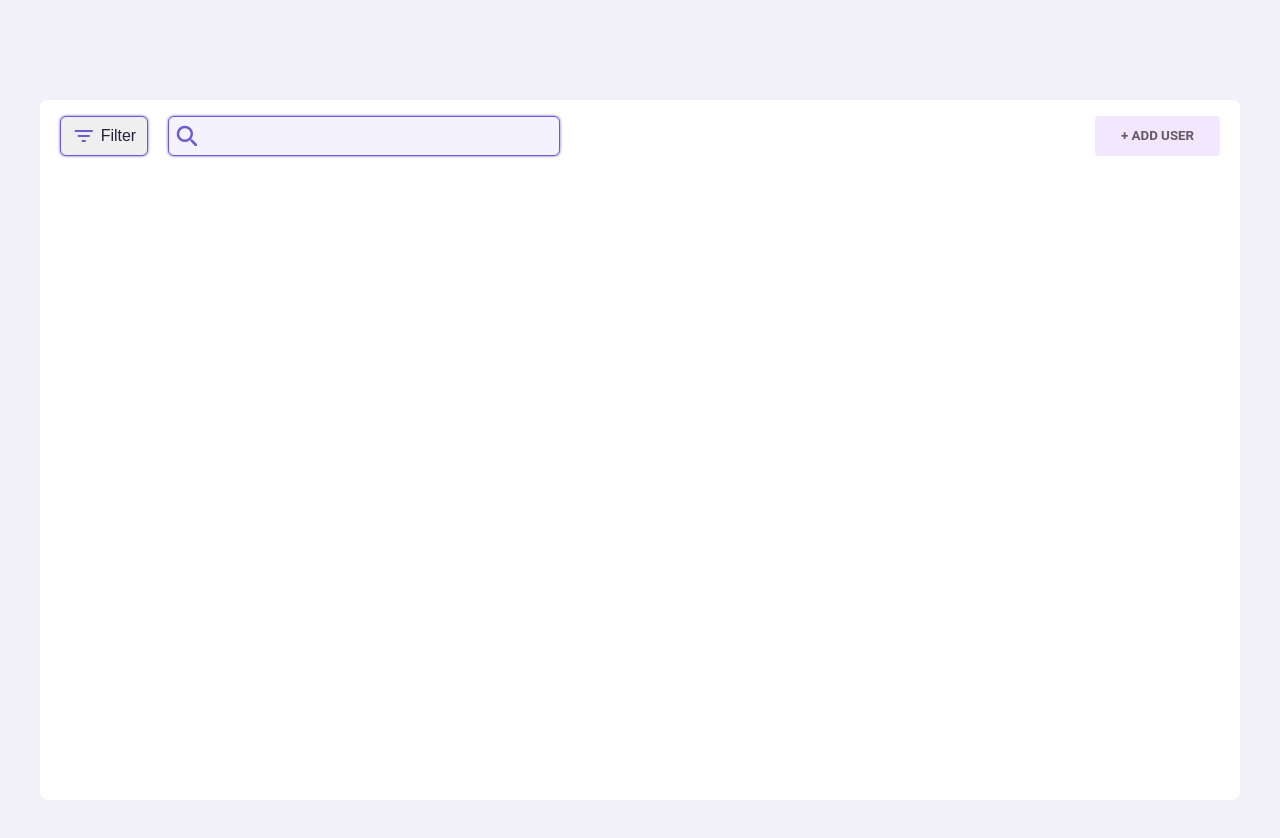
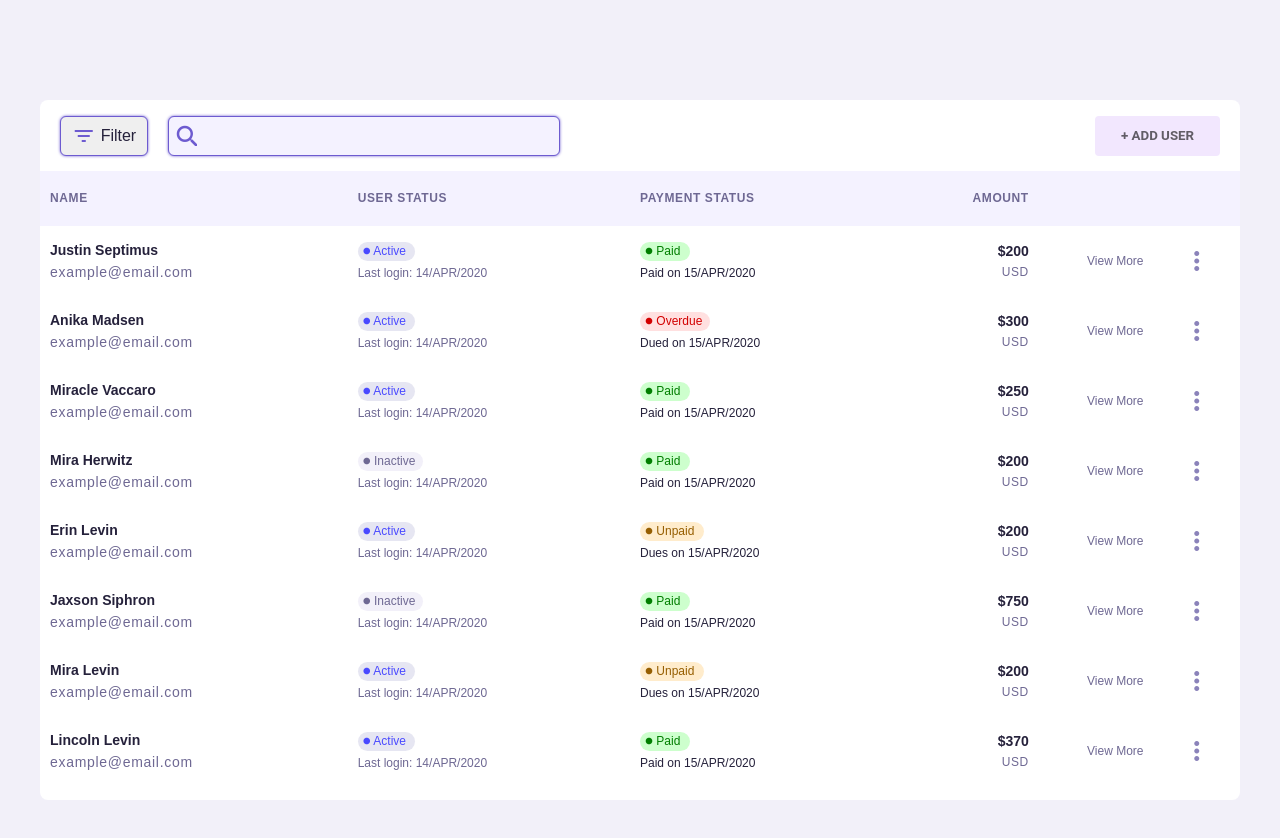
Before and after one commit to KoliverdovLS/Test-project-Angular, an Angular app: page / in a window 1280 px wide. Shown: the top 838 px of the page. Built offline with nearby package versions, Linux system fonts and the light colour scheme.

Commit message:
feat: added list-users component

```diff
--- a/src/app/app.component.html
+++ b/src/app/app.component.html
@@ -2,6 +2,7 @@
 <div class="main-container">
   <div class="content-container">
     <app-top-bar></app-top-bar>
+    <list-users></list-users>
   </div>
 
 </div>
--- a/src/app/app.module.ts
+++ b/src/app/app.module.ts
@@ -3,11 +3,13 @@ import { BrowserModule } from '@angular/platform-browser';
 import { MatIconModule } from '@angular/material/icon';
 import { AppComponent } from './app.component';
 import { TopBarComponent } from './top-bar/top-bar.component';
+import { listUsersComponent} from './lsit-users/list-users.component';
 
 @NgModule({
   declarations: [
     AppComponent,
-    TopBarComponent
+    TopBarComponent,
+    listUsersComponent
   ],
   imports: [
     BrowserModule,
--- a/src/app/lsit-users/list-users.component.css
+++ b/src/app/lsit-users/list-users.component.css
@@ -0,0 +1,168 @@
+table {
+  width: 100%;
+  border-spacing: 0;
+}
+
+td {
+  padding: 10px;
+}
+
+tr {
+  border: 1px solid red;
+}
+
+tr:hover {
+  background-color: #F2F0F9;
+}
+
+thead {
+  background: #F4F2FF;
+  font-family: "interFont", sans-serif;
+  font-style: normal;
+  font-weight: 600;
+  font-size: 12px;
+  line-height: 15px;
+
+  letter-spacing: 0.05em;
+  text-transform: uppercase;
+
+  color: #6E6893;
+}
+
+th {
+  height: 35px;
+  text-align: left;
+  padding: 10px;
+}
+
+
+p {
+  font-family: "interFont", sans-serif;
+  font-size: 12px;
+  font-weight: 500;
+  margin-top: 5px;
+  margin-bottom: 5px;
+}
+
+.full-name-container {
+  font-weight: bold;
+  font-size: 14px;
+  line-height: 17px;
+  color: #25213B;
+}
+
+.email-container {
+  font-size: 14px;
+  line-height: 17px;
+  letter-spacing: 0.05em;
+  color: #6E6893;
+}
+
+.Active-user-status {
+  height: 19px;
+  width: 57px;
+  line-height: 19px;
+  background-color: #E6E6F2;
+  color: #4A4AFF;
+  border-radius: 10px;
+}
+
+.Inactive-user-status {
+  height: 19px;
+  width: 65px;
+  line-height: 19px;
+  background-color: #F2F0F9;
+  color: #6E6893;
+  border-radius: 10px;
+}
+
+.point-to-user-status {
+  font-size: 8px;
+  margin-left: 5px;
+}
+
+.last-login {
+  color: #6E6893;
+}
+
+.Paid-payment-status {
+  height: 19px;
+  width: 50px;
+  line-height: 19px;
+  background-color: #CDFFCD;
+  color: #007F00;
+  border-radius: 10px;
+}
+
+.Overdue-payment-status {
+  height: 19px;
+  width: 70px;
+  line-height: 19px;
+  background-color: #FFE0E0;
+  color: #D30000;
+  border-radius: 10px;
+}
+
+.Unpaid-payment-status {
+  height: 19px;
+  width: 64px;
+  line-height: 19px;
+  background-color: #FFECCC;
+  color: #965E00;
+  border-radius: 10px;
+}
+
+.date-paid {
+  color: #25213B;
+}
+
+
+.amount-head {
+  text-align: right;
+  margin-right: 50px;
+}
+
+.amount-count {
+  font-weight: 600;
+  font-size: 14px;
+  line-height: 17px;
+  text-align: right;
+  text-transform: uppercase;
+
+  color: #25213B;
+}
+
+.amount-text-currency {
+  font-size: 12px;
+  line-height: 15px;
+  text-align: right;
+  letter-spacing: 0.05em;
+
+  color: #6E6893;
+}
+
+.view-more-container {
+  width: 100%;
+  height: 50px;
+  display: flex;
+  justify-content: space-evenly;
+  align-items: center;
+}
+
+.view-more-text {
+  font-size: 12px;
+  line-height: 15px;
+
+  color: #6E6893;
+}
+
+.view-more-btn {
+  border-radius: 20px;
+  font-size: 30px;
+  color: #8B83BA;
+}
+
+.view-more-btn:hover {
+  cursor: pointer;
+  color: #6D5BD0;
+}
--- a/src/app/lsit-users/list-users.component.html
+++ b/src/app/lsit-users/list-users.component.html
@@ -1,10 +1,41 @@
-<!DOCTYPE html>
-<html lang="en">
-<head>
-  <meta charset="UTF-8">
-  <title>Title</title>
-</head>
-<body>
-
-</body>
-</html>
+<table>
+  <thead>
+    <tr>
+      <th>{{textConstans.nameColumn}}</th>
+      <th>{{textConstans.userStatusColumn}}</th>
+      <th>{{textConstans.paymentStatusColumn}}</th>
+      <th class="amount-head">{{textConstans.amountColumn}}</th>
+      <th></th>
+    </tr>
+  </thead>
+  <tbody>
+    <tr *ngFor="let user of arrUsers">
+      <td>
+        <p class="full-name-container">{{user.firstName + user.lastName}}</p>
+        <p class="email-container">{{user.email}}</p>
+      </td>
+      <td>
+        <p [class]="user.userStatus ? 'Active' + '-user-status' : 'Inactive' + '-user-status'">
+          <span class="material-icons point-to-user-status">brightness_1</span>
+          {{user.userStatus ? 'Active' : 'Inactive'}}
+        </p>
+        <p class="last-login">{{user.lastLogin}}</p>
+      </td>
+      <td>
+        <p [class]="user.payment.status + '-payment-status'">
+          <span class="material-icons point-to-user-status">brightness_1</span>
+          {{user.payment.status}}
+        </p>
+        <p class="date-paid">{{user.payment.prefixToDate + user.date}}</p>
+      </td>
+      <td>
+        <p class="amount-count">{{textConstans.usdIcon + user.amount}}</p>
+        <p class="amount-text-currency">{{textConstans.usdText}}</p>
+      </td>
+      <td class="view-more-container">
+        <p class="view-more-text">{{textConstans.viewMore}}</p>
+        <span class="material-icons view-more-btn">more_vert</span>
+      </td>
+    </tr>
+  </tbody>
+</table>
--- a/src/app/lsit-users/list-users.component.ts
+++ b/src/app/lsit-users/list-users.component.ts
@@ -0,0 +1,146 @@
+import {Component, OnInit} from '@angular/core';
+
+
+let textConstans = {
+  nameColumn: 'NAME',
+  userStatusColumn: 'USER STATUS',
+  paymentStatusColumn: 'PAYMENT STATUS',
+  amountColumn: 'AMOUNT',
+  viewMore: 'View More',
+  usdText: 'USD',
+  usdIcon: '$',
+
+}
+
+let paymentStatuses = {
+  paid: {
+    status: 'Paid',
+    prefixToDate: 'Paid on ',
+  },
+  unpaid: {
+    status: 'Unpaid',
+    prefixToDate: 'Dues on ',
+  },
+  overdue: {
+    status: 'Overdue',
+    prefixToDate: 'Dued on ',
+  }
+}
+
+interface myUser {
+  firstName: string,
+  lastName: string,
+  email: string,
+  userStatus: boolean,
+  lastLogin: string,
+  payment: object,
+  date: string,
+  amount: number,
+  id: number,
+}
+
+export const myUsersArr: myUser[] = [{
+  firstName: 'Justin',
+  lastName: ' Septimus',
+  email: 'example@email.com',
+  userStatus: true,
+  lastLogin: 'Last login: 14/APR/2020',
+  payment: paymentStatuses.paid,
+  date: '15/APR/2020',
+  amount: 200,
+  id: 0,
+  },
+  {
+    firstName: 'Anika',
+    lastName: ' Madsen',
+    email: 'example@email.com',
+    userStatus: true,
+    lastLogin: 'Last login: 14/APR/2020',
+    payment: paymentStatuses.overdue,
+    date: '15/APR/2020',
+    amount: 300,
+    id: 1,
+  },
+  {
+    firstName: 'Miracle',
+    lastName: ' Vaccaro',
+    email: 'example@email.com',
+    userStatus: true,
+    lastLogin: 'Last login: 14/APR/2020',
+    payment: paymentStatuses.paid,
+    date: '15/APR/2020',
+    amount: 250,
+    id: 2,
+  },
+  {
+    firstName: 'Mira',
+    lastName: ' Herwitz',
+    email: 'example@email.com',
+    userStatus: false,
+    lastLogin: 'Last login: 14/APR/2020',
+    payment: paymentStatuses.paid,
+    date: '15/APR/2020',
+    amount: 200,
+    id: 3,
+  },
+  {
+    firstName: 'Erin',
+    lastName: ' Levin',
+    email: 'example@email.com',
+    userStatus: true,
+    lastLogin: 'Last login: 14/APR/2020',
+    payment: paymentStatuses.unpaid,
+    date: '15/APR/2020',
+    amount: 200,
+    id: 4,
+  },
+  {
+    firstName: 'Jaxson',
+    lastName: ' Siphron',
+    email: 'example@email.com',
+    userStatus: false,
+    lastLogin: 'Last login: 14/APR/2020',
+    payment: paymentStatuses.paid,
+    date: '15/APR/2020',
+    amount: 750,
+    id: 5,
+  },
+  {
+    firstName: 'Mira',
+    lastName: ' Levin',
+    email: 'example@email.com',
+    userStatus: true,
+    lastLogin: 'Last login: 14/APR/2020',
+    payment: paymentStatuses.unpaid,
+    date: '15/APR/2020',
+    amount: 200,
+    id: 6,
+  },
+  {
+    firstName: 'Lincoln',
+    lastName: ' Levin',
+    email: 'example@email.com',
+    userStatus: true,
+    lastLogin: 'Last login: 14/APR/2020',
+    payment: paymentStatuses.paid,
+    date: '15/APR/2020',
+    amount: 370,
+    id: 7,
+  }];
+
+
+@Component({
+  selector: 'list-users',
+  templateUrl: './list-users.component.html',
+  styleUrls: ['./list-users.component.css']
+})
+
+export class listUsersComponent implements OnInit {
+  arrUsers = myUsersArr;
+  textConstans = textConstans;
+
+  constructor() {
+  }
+  ngOnInit() {
+  }
+}
--- a/src/app/top-bar/top-bar.component.ts
+++ b/src/app/top-bar/top-bar.component.ts
@@ -1,4 +1,5 @@
 import {Component, OnInit} from '@angular/core';
+import { myUsersArr } from '../lsit-users/list-users.component';
 
 @Component({
   selector: 'app-top-bar',
```
